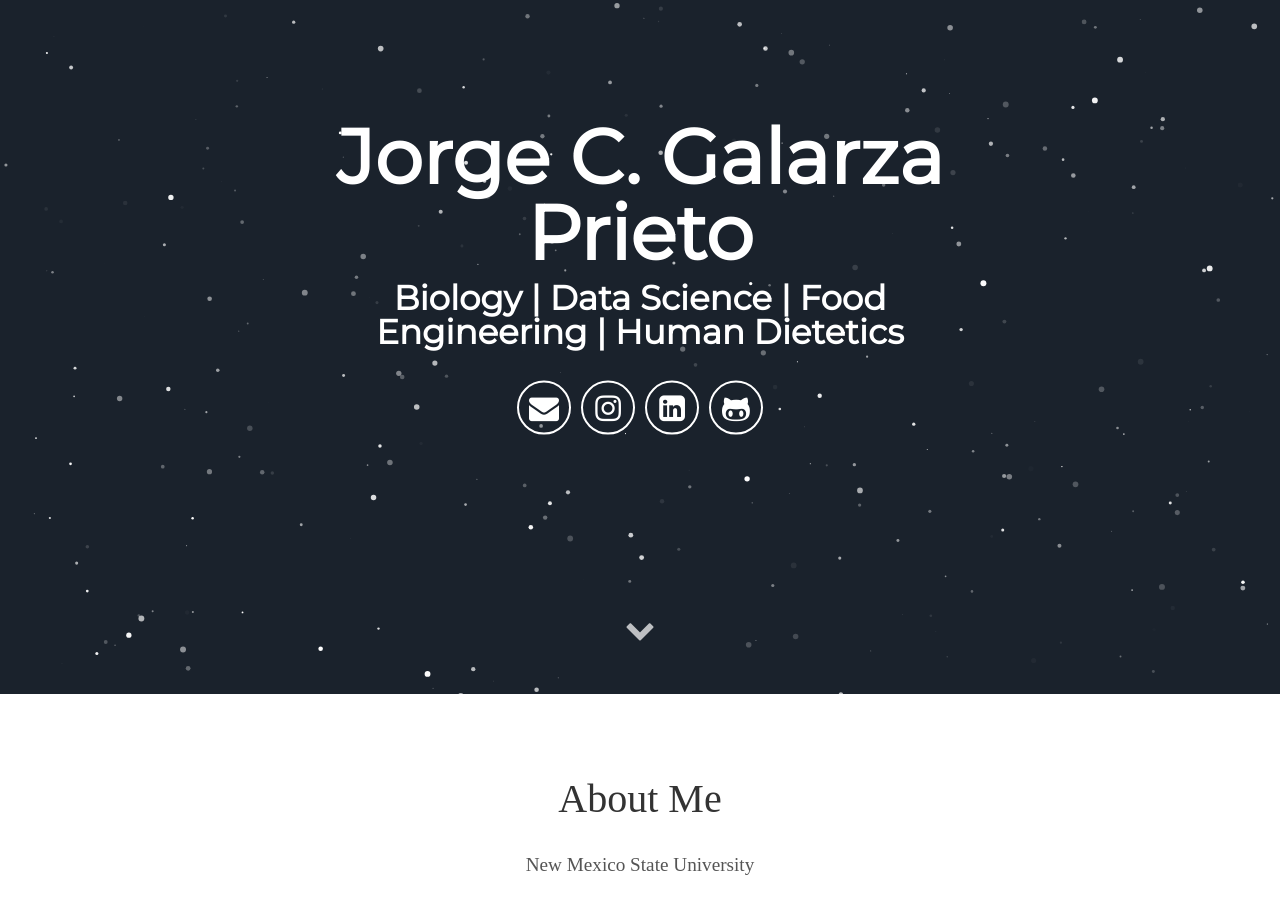
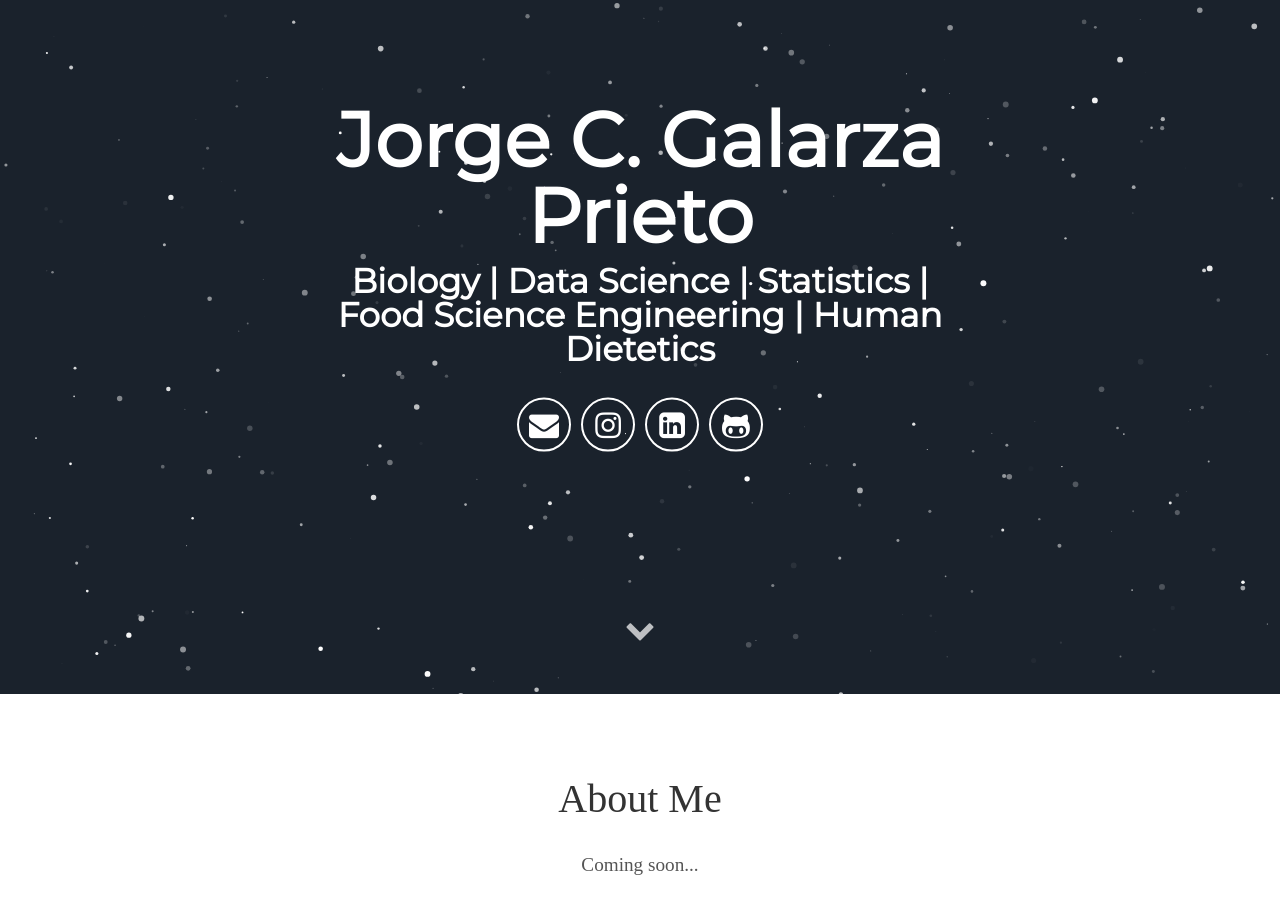
Before and after one commit to jorgegalarza1/jorgegalarza1.github.io, a Jekyll site: the page built from index.html, in a window 1280 px wide and 900 px high, scrolled down 206 px. Built offline with Jekyll 4.4.1, drawn with Linux system fonts in a browser that asks for light colours; some web fonts are replaced.

Commit message:
Update _config.yml

```diff
--- a/_config.yml
+++ b/_config.yml
@@ -6,8 +6,8 @@ description: Jekyll Theme Minimal Resume
 
 # User settings
 username: Jorge C. Galarza Prieto
-user_description: New Mexico State University
-user_title: Biology | Data Science | Food Engineering | Human Dietetics
+user_description: Coming soon...
+user_title: Biology | Data Science | Statistics | Food Science Engineering | Human Dietetics
 email: jorge_galarza_1@outlook.com
 # twitter_username: lorem_ipsum
 instagram_username: jc.galarza
```
